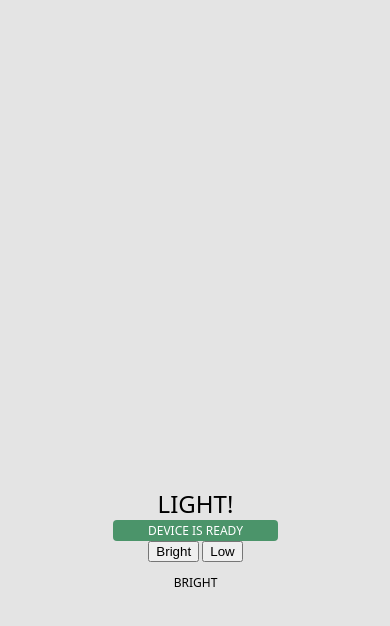
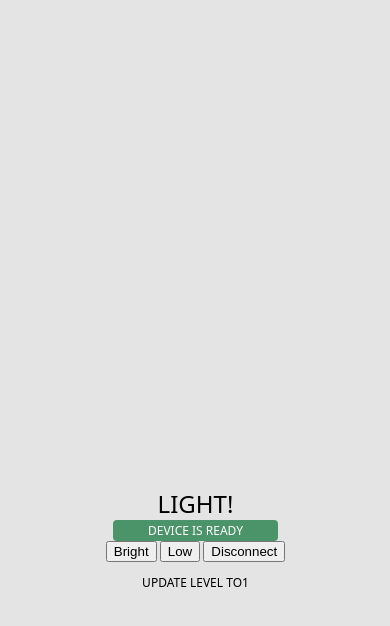
Before and after one commit to anelazhari/hit-the-light, a website: page www/index.html in a window 390 px wide. Both pictures are taken after a click on the button "Bright". Drawn offline with Linux system fonts and the light colour scheme; some packages are replaced by stand-ins of ours.

Commit message:
feat: add disconnect button

```diff
--- a/www/index.html
+++ b/www/index.html
@@ -18,6 +18,7 @@
 
             <button class="bright">Bright</button>
             <button class="low">Low</button>
+            <button class="disconnect">Disconnect</button>
 
             <p class="info-text">This is info text</p>
         </div>
--- a/www/js/index.js
+++ b/www/js/index.js
@@ -1,18 +1,42 @@
 var DEVICE_ID = "00:14:01:17:10:88";
+
+class dataStore {
+    constructor () {
+        this.currentLevel = 0;
+    };
+
+    brighter() {
+        if (this.currentLevel < 4) {
+            this.currentLevel++
+        }
+    }
+
+    dimmer() {
+        if (this.currentLevel > 1) {
+            this.currentLevel--
+        }
+    }
+}
 
 var app = {
     // Application Constructor
     initialize: function() {
         document.addEventListener('deviceready', this.onDeviceReady.bind(this), false);
+
     },
+
+    data: new dataStore(),
 
     onDeviceReady: function() {
         this.receivedEvent('deviceready');
 
         var bright = document.querySelector('.bright');
         var low = document.querySelector('.low');
+        var disconnect = document.querySelector('.disconnect');
+
         bright.onclick = app.bright;
         low.onclick = app.low;
+        disconnect.onclick = app.disconnect;
 
         var div = document.querySelector('.app');
         app.info("Scanning!!");
@@ -24,7 +48,7 @@ var app = {
         // ble.scan([], 10, app.onDeviceDiscovered);
 
         // ble.connect(DEVICE_ID, app.connectCallback, app.disconnectCallback);
-        setTimeout(app.scanComplete, 105000);
+        setTimeout(app.scanComplete, 10500);
     },
 
     onDeviceDiscovered: function(peripheral) {
@@ -46,14 +70,25 @@ var app = {
         infotext.innerHTML = info;
     },
 
-    bright: function(info) {
-        app.info('BRIGHT');
-        bluetoothSerial.write("4", app.log, app.log);
+    bright: function() {
+        app.data.brighter();
+        var level = app.data.currentLevel.toString();
+        app.info('Update level to' + level);
+        bluetoothSerial.write(level, app.log, app.log);
     },
 
-    low: function(info) {
-        app.info('LOW');
-        bluetoothSerial.write("1", app.log, app.log);
+    low: function() {
+        app.data.dimmer();
+        var level = app.data.currentLevel.toString();
+        app.info('Update level to' + level);
+        bluetoothSerial.write(level, app.log, app.log);
+
+    },
+
+    disconnect: function() {
+        bluetoothSerial.disconnect( function () {
+            app.info('Disconnected')
+        });
 
     },
 
```
